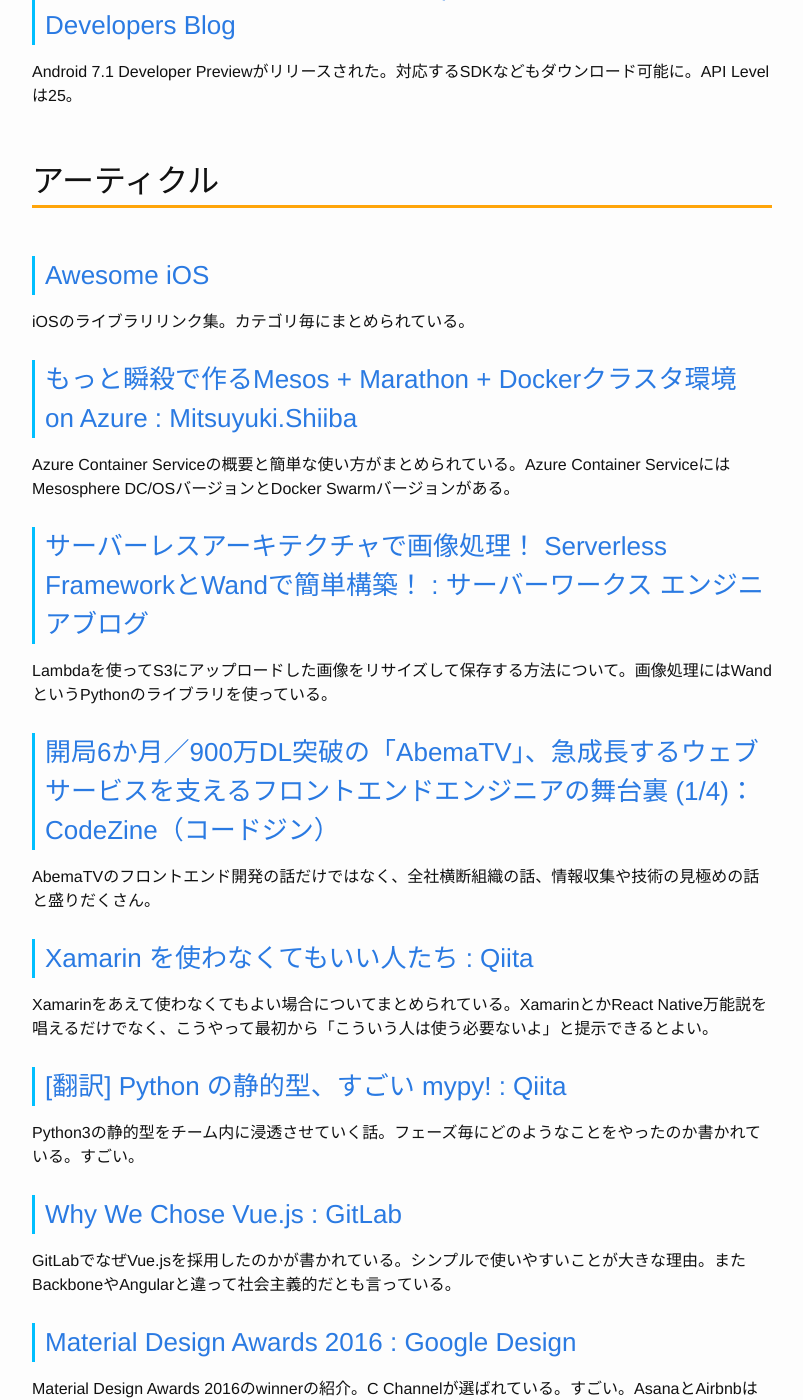
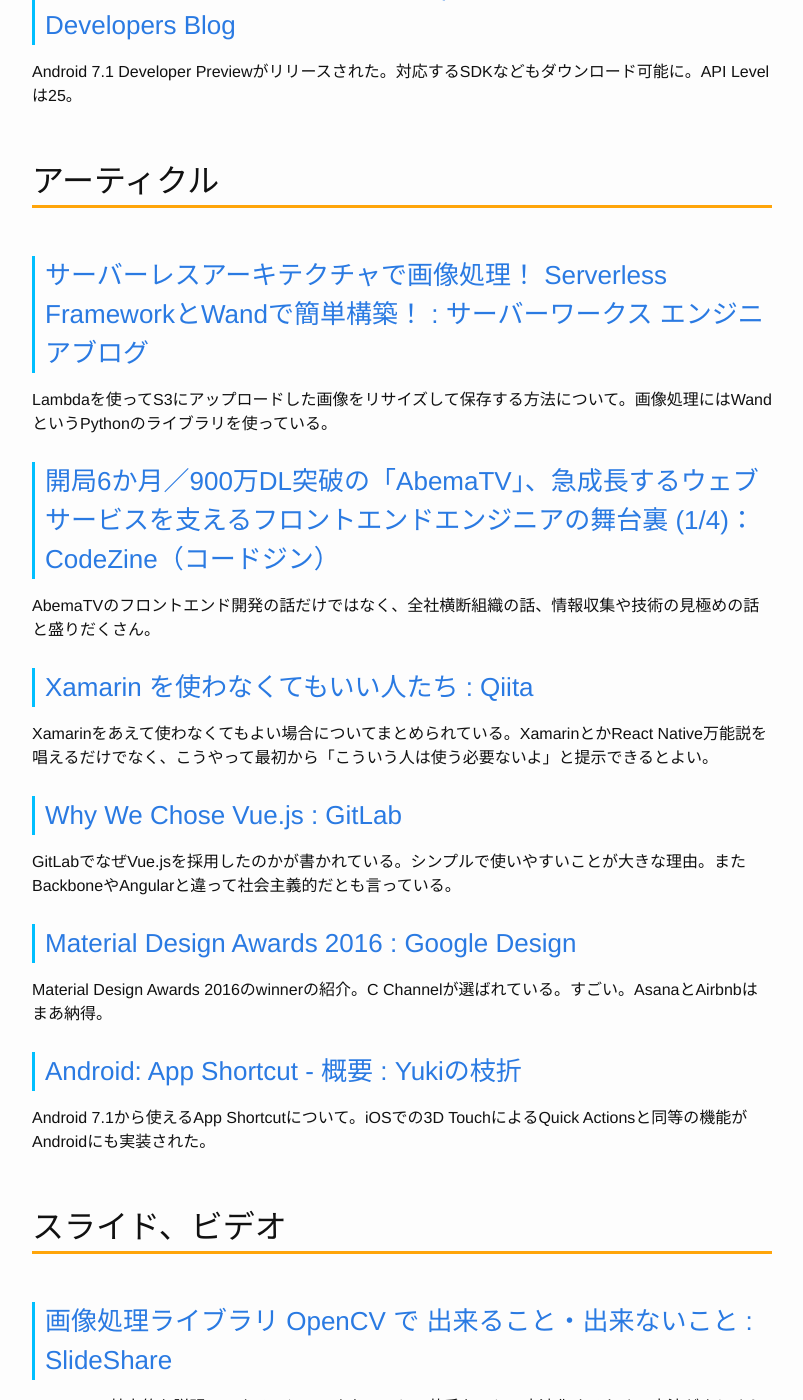
Before and after one commit to Gather-Tech/Gather-Tech.github.io, a Jekyll site: the page built from _posts/2016/2016-10-24-Gather17.md, in a window 1280 px wide and 1400 px high, scrolled down 1452 px. Shown: the whole window, without its empty margins (238-1041 px from the left). Built offline with Jekyll 4.4.1, drawn with Linux system fonts in a browser that asks for light colours; some of the changed text lies outside the part shown.

Commit message:
記事を厳選した

```diff
--- a/_posts/2016/2016-10-24-Gather17.md
+++ b/_posts/2016/2016-10-24-Gather17.md
@@ -33,14 +33,6 @@
 
 ## アーティクル
 
-### [Awesome iOS](https://ios.libhunt.com/)
-
-iOSのライブラリリンク集。カテゴリ毎にまとめられている。
-
-### [もっと瞬殺で作るMesos + Marathon + Dockerクラスタ環境 on Azure : Mitsuyuki.Shiiba](http://bufferings.hatenablog.com/entry/2016/10/16/001811)
-
-Azure Container Serviceの概要と簡単な使い方がまとめられている。Azure Container ServiceにはMesosphere DC/OSバージョンとDocker Swarmバージョンがある。
-
 ### [サーバーレスアーキテクチャで画像処理！ Serverless FrameworkとWandで簡単構築！ : サーバーワークス エンジニアブログ](http://blog.serverworks.co.jp/tech/2016/10/19/serverless_framework/)
 
 Lambdaを使ってS3にアップロードした画像をリサイズして保存する方法について。画像処理にはWandというPythonのライブラリを使っている。
@@ -52,10 +44,6 @@
 ### [Xamarin を使わなくてもいい人たち : Qiita](http://qiita.com/amay077/items/5fe97e9a311b96379d3c)
 
 Xamarinをあえて使わなくてもよい場合についてまとめられている。XamarinとかReact Native万能説を唱えるだけでなく、こうやって最初から「こういう人は使う必要ないよ」と提示できるとよい。
-
-### [[翻訳] Python の静的型、すごい mypy! : Qiita](http://qiita.com/t2y/items/2a1310608da7b5c4860b)
-
-Python3の静的型をチーム内に浸透させていく話。フェーズ毎にどのようなことをやったのか書かれている。すごい。
 
 ### [Why We Chose Vue.js : GitLab](https://about.gitlab.com/2016/10/20/why-we-chose-vue/)
 
@@ -90,10 +78,6 @@
 Instagram製のデータドリブン型のUICollectionViewフレームワーク。解説記事は以下。
 
 - [Open Sourcing IGListKit](https://engineering.instagram.com/open-sourcing-iglistkit-3d66f1e4e9aa#.fnx2hub3x)
-
-### [xcute: GitHub](https://github.com/schwa/xcute)
-
-Xcodeのユーティリティーツール。プロジェクトのSwiftバージョン、Scheme情報などをCLIから一覧表示できる。Python製。
 
 ### [sanic : GitHub](https://github.com/channelcat/sanic)
 
```
